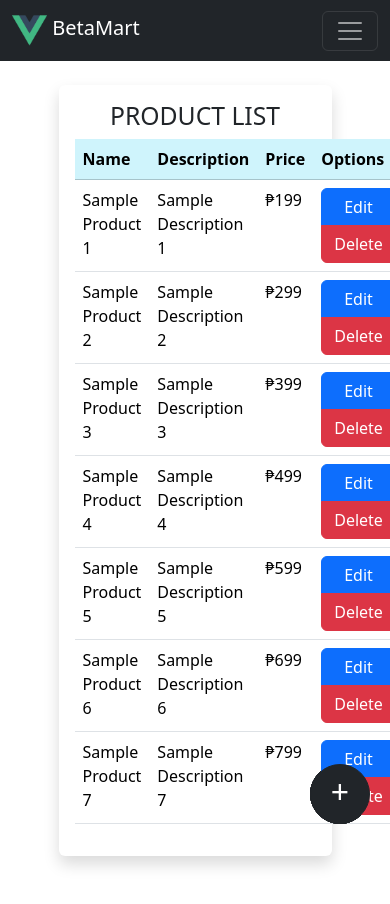
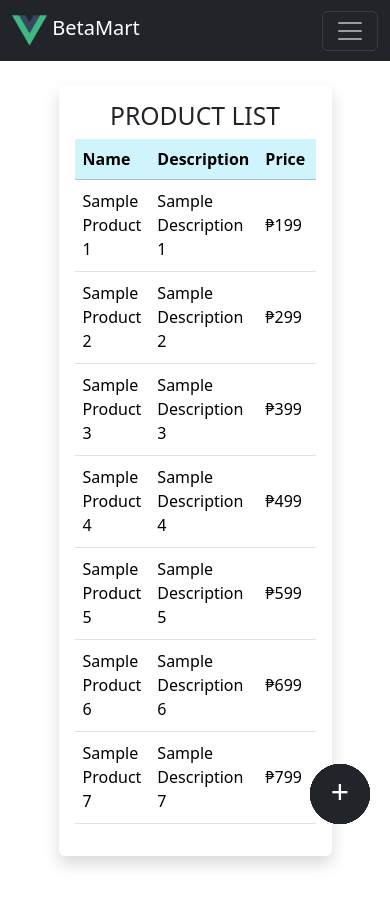
Before and after one commit to vncnthgy/BetaMart, a Vue app: page / in a window 390 px wide. Built offline with nearby package versions, Linux system fonts and the light colour scheme.

Commit message:
fix responsivenes

```diff
--- a/src/components/ViewProduct.vue
+++ b/src/components/ViewProduct.vue
@@ -2,7 +2,8 @@
   <div class="list-product-container container mt-4 shadow p-3 mb-5 bg-white rounded">
     <h2 class="text-center">PRODUCT LIST</h2>
     <p v-if="successMessage" class="list-product-message alert alert-success mt-3 text-center">{{ successMessage }}</p>
-    <table class="table table-hover" v-if="products.length">
+    <div class="table-responsive">
+      <table class="table align-middle table-hover" v-if="products.length">
         <thead>
           <tr class="table-info">
             <th>Name</th>
@@ -50,6 +51,7 @@
         <p class="alert alert-warning mt-3 text-center">No product available!</p>
       </div>
     </div>
+  </div>
 </template>
 
 <script>
```
Lines whose indentation alone changed are shown as unchanged.
